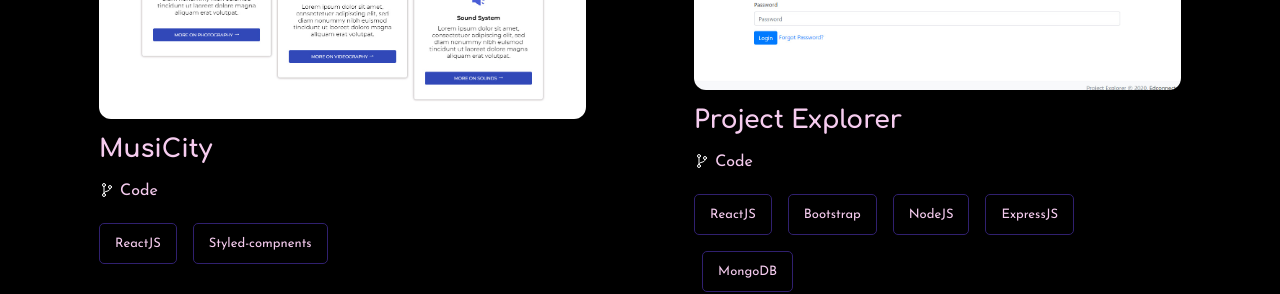
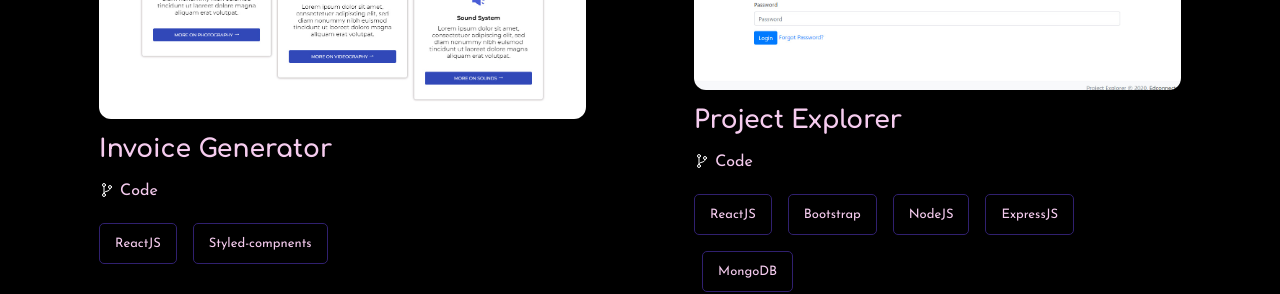
Before and after one commit to Elijah699/Portfolio, a React (Create React App) app: page / in a window 1280 px wide. Shown: the part 1860-2154 px from the top of the page. Built offline with nearby package versions, Linux system fonts and the light colour scheme.

Commit message:
update: add new project

```diff
--- a/src/assets/projectData.js
+++ b/src/assets/projectData.js
@@ -6,11 +6,11 @@
 const projectData = [
   {
     id: 1,
-    name: 'MusiCity',
-    abstract: 'MusiCity landing page.',
+    name: 'Invoice Generator',
+    abstract: 'A Frontend Mentor Guru Challenge with a little tweak.',
     // image: musicityImage,
-    link: 'https://musicity.netlify.app/',
-    github: 'https://github.com/Elijah699/MusiCity',
+    link: 'https://free-invoice.netlify.app/',
+    github: 'https://github.com/Elijah699/Invoice-Generator',
     tech: 'ReactJS, Styled-components',
     techArray: ['ReactJS', 'Styled-compnents'],
     classname: 'one',
```
Also changed, not shown: src/assets/images/invoice-generator.png (added).
